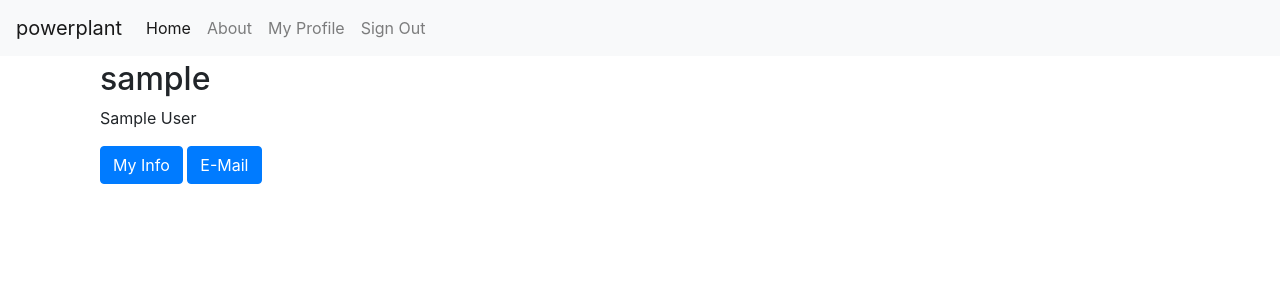
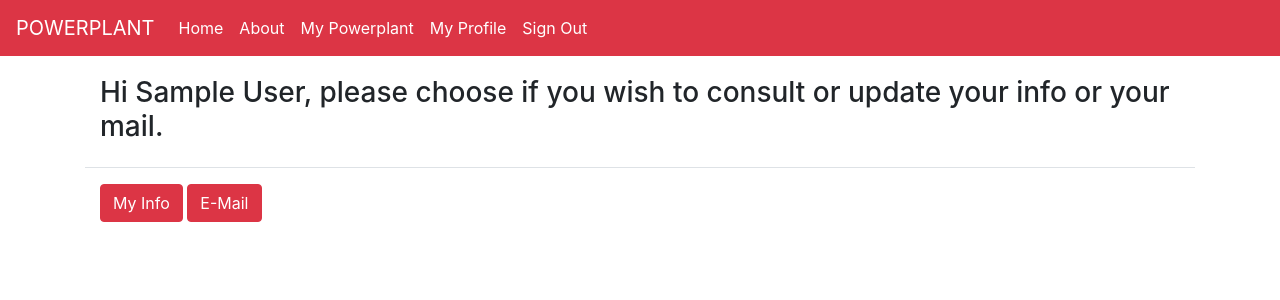
Before and after one commit to p1gm1/powerplant, a Django app: a page that uses powerplant/templates/base.html in a window 1280 px wide. Shown: the top 300 px of the page. Run offline with Django 3.2, Linux system fonts and the light colour scheme; the visitor is signed in with stand-in values (Sample User, id 1); data comes from the database, SQL or seed files in the repository; some libraries are stand-ins or nearby versions.

Commit message:
Powerplant forms, mod in user and template

```diff
--- a/powerplant/templates/base.html
+++ b/powerplant/templates/base.html
@@ -8,22 +8,12 @@
     <meta name="description" content="Energy output calculator web assistant">
     <meta name="author" content="Alberto Perdomo">
 
-    <!-- HTML5 shim, for IE6-8 support of HTML5 elements -->
-    <!--[if lt IE 9]>
-      <script src="https://cdnjs.cloudflare.com/ajax/libs/html5shiv/3.7.3/html5shiv.min.js"></script>
-    <![endif]-->
-
     <link rel="icon" href="{% static 'images/favicons/favicon.ico' %}">
 
     {% block css %}
 
     <!-- Latest compiled and minified Bootstrap CSS -->
     <link href="https://stackpath.bootstrapcdn.com/bootstrap/4.3.1/css/bootstrap.min.css" rel="stylesheet" integrity="sha384-ggOyR0iXCbMQv3Xipma34MD+dH/1fQ784/j6cY/iJTQUOhcWr7x9JvoRxT2MZw1T" crossorigin="anonymous">
-
-
-    <!-- Your stuff: Third-party CSS libraries go here -->
-
-    <!-- This file stores project-specific CSS -->
 
     <link href="{% static 'css/project.css' %}" rel="stylesheet">
 
@@ -34,45 +24,7 @@
 
   <body>
 
-    <div class="mb-1">
-      <nav class="navbar navbar-expand-md navbar-light bg-light">
-        <button class="navbar-toggler navbar-toggler-right" type="button" data-toggle="collapse" data-target="#navbarSupportedContent" aria-controls="navbarSupportedContent" aria-expanded="false" aria-label="Toggle navigation">
-          <span class="navbar-toggler-icon"></span>
-        </button>
-        <a class="navbar-brand" href="{% url 'home' %}">powerplant</a>
-
-        <div class="collapse navbar-collapse" id="navbarSupportedContent">
-          <ul class="navbar-nav mr-auto">
-            <li class="nav-item active">
-              <a class="nav-link" href="{% url 'home' %}">Home <span class="sr-only">(current)</span></a>
-            </li>
-            <li class="nav-item">
-              <a class="nav-link" href="{% url 'about' %}">About</a>
-            </li>
-            {% if request.user.is_authenticated %}
-              <li class="nav-item">
-                {# URL provided by django-allauth/account/urls.py #}
-                <a class="nav-link" href="{% url 'users:detail' request.user.username  %}">{% trans "My Profile" %}</a>
-              </li>
-              <li class="nav-item">
-                {# URL provided by django-allauth/account/urls.py #}
-                <a class="nav-link" href="{% url 'account_logout' %}">{% trans "Sign Out" %}</a>
-              </li>
-            {% else %}
-              <li class="nav-item">
-                {# URL provided by django-allauth/account/urls.py #}
-                <a id="sign-up-link" class="nav-link" href="{% url 'account_signup' %}">{% trans "Sign Up" %}</a>
-              </li>
-              <li class="nav-item">
-                {# URL provided by django-allauth/account/urls.py #}
-                <a id="log-in-link" class="nav-link" href="{% url 'account_login' %}">{% trans "Sign In" %}</a>
-              </li>
-            {% endif %}
-          </ul>
-        </div>
-      </nav>
-
-    </div>
+    {% include "nav.html" %}
 
     <div class="container">
 
@@ -83,7 +35,7 @@
       {% endif %}
 
       {% block content %}
-        <p>Use this document as a way to quick start any new project.</p>
+
       {% endblock content %}
 
     </div> <!-- /container -->
@@ -100,11 +52,6 @@
       <script src="https://cdnjs.cloudflare.com/ajax/libs/popper.js/1.14.3/umd/popper.min.js" integrity="sha384-ZMP7rVo3mIykV+2+9J3UJ46jBk0WLaUAdn689aCwoqbBJiSnjAK/l8WvCWPIPm49" crossorigin="anonymous"></script>
       <script src="https://stackpath.bootstrapcdn.com/bootstrap/4.3.1/js/bootstrap.min.js" integrity="sha384-JjSmVgyd0p3pXB1rRibZUAYoIIy6OrQ6VrjIEaFf/nJGzIxFDsf4x0xIM+B07jRM" crossorigin="anonymous"></script>
 
-      <!-- Your stuff: Third-party javascript libraries go here -->
-
-
-      <!-- place project specific Javascript in this file -->
-
       <script src="{% static 'js/project.js' %}"></script>
 
 
--- /dev/null
+++ b/powerplant/templates/nav.html
@@ -0,0 +1,38 @@
+{% load static i18n %}
+    <div class="mb-1">
+        <nav class="navbar navbar-expand-md navbar-dark bg-danger">
+            <button class="navbar-toggler navbar-toggler-right" type="button" data-toggle="collapse" data-target="#navbarSupportedContent" aria-controls="navbarSupportedContent" aria-expanded="false" aria-label="Toggle navigation">
+            <span class="navbar-toggler-icon"></span>
+            </button>
+            <a class="navbar-brand" href="{% url 'home' %}">POWERPLANT</a>
+
+            <div class="collapse navbar-collapse" id="navbarSupportedContent">
+                <ul class="navbar-nav mr-auto">
+                    <li class="nav-item active">
+                    <a class="nav-link" href="{% url 'home' %}">Home <span class="sr-only">(current)</span></a>
+                    </li>
+                    <li class="nav-item active">
+                    <a class="nav-link" href="{% url 'about' %}">About</a>
+                    </li>
+                    {% if request.user.is_authenticated %}
+                    <li class="nav-item active">
+                        <a class="nav-link" href="{% url 'users:powerplant' request.user.username %}">{% trans "My Powerplant" %}</a>
+                    </li>
+                    <li class="nav-item active">
+                        <a class="nav-link" href="{% url 'users:detail' request.user.username  %}">{% trans "My Profile" %}</a>
+                    </li>
+                    <li class="nav-item active">
+                        <a class="nav-link" href="{% url 'account_logout' %}">{% trans "Sign Out" %}</a>
+                    </li>
+                    {% else %}
+                    <li class="nav-item active">
+                        <a id="sign-up-link" class="nav-link" href="{% url 'account_signup' %}">{% trans "Sign Up" %}</a>
+                    </li>
+                    <li class="nav-item active">
+                        <a id="log-in-link" class="nav-link" href="{% url 'account_login' %}">{% trans "Sign In" %}</a>
+                    </li>
+                    {% endif %}
+                </ul>
+            </div>
+        </nav>
+    </div>
--- a/powerplant/templates/users/user_detail.html
+++ b/powerplant/templates/users/user_detail.html
@@ -7,12 +7,12 @@
 <div class="container">
 
   <div class="row">
-    <div class="col-sm-12">
-
-      <h2>{{ object.username }}</h2>
-      {% if object.name %}
-        <p>{{ object.name }}</p>
-      {% endif %}
+    <div class="col-sm-12 pb-3 pt-3" style="border-bottom: 1px solid #dee2e6">
+    {% if object.name %}
+      <h3>Hi {{ object.name }}, please choose if you wish to consult or update your info or your mail.</h3>
+    {% else %}
+      <h3>Hi {{ object.username }}, please choose if you wish to consult or update your info or your mail.</h3>
+    {% endif %}
     </div>
   </div>
 
@@ -20,10 +20,9 @@
 <!-- Action buttons -->
 <div class="row">
 
-  <div class="col-sm-12">
-    <a class="btn btn-primary" href="{% url 'users:update' %}" role="button">My Info</a>
-    <a class="btn btn-primary" href="{% url 'account_email' %}" role="button">E-Mail</a>
-    <!-- Your Stuff: Custom user template urls -->
+  <div class="col-sm-12 pt-3">
+    <a class="btn btn-danger" href="{% url 'users:update' %}" role="button">My Info</a>
+    <a class="btn btn-danger" href="{% url 'account_email' %}" role="button">E-Mail</a>
   </div>
 
 </div>
--- a/powerplant/users/models.py
+++ b/powerplant/users/models.py
@@ -1,5 +1,5 @@
 from django.contrib.auth.models import AbstractUser
-from django.db.models import CharField
+from django.db.models import CharField, FloatField
 from django.urls import reverse
 from django.utils.translation import gettext_lazy as _
 
@@ -9,6 +9,11 @@ class User(AbstractUser):
 
     #: First and last name do not cover name patterns around the globe
     name = CharField(_("Name of User"), blank=True, max_length=255)
+    at = FloatField(default=25.00)
+    v = FloatField(default=50.00)
+    ap = FloatField(default=1000.00)
+    rh = FloatField(default=50.00)
+    ep = FloatField(default=0.00)
 
     def get_absolute_url(self):
         """Get url for user's detail view.
@@ -17,4 +22,12 @@ class User(AbstractUser):
             str: URL for user detail.
 
         """
-        return reverse("users:detail", kwargs={"username": self.username})
+        context = {
+            'username': self.username,
+            'temperature': self.at,
+            'exhaust_vacuum': self.v,
+            'relative_humidity': self.rh,
+            'ambient_pressure': self.ap,
+            'electrical_energy':self.ep
+        }
+        return reverse("users:detail", **context)
--- a/powerplant/users/urls.py
+++ b/powerplant/users/urls.py
@@ -4,6 +4,7 @@ from powerplant.users.views import (
     user_detail_view,
     user_redirect_view,
     user_update_view,
+    user_powerplant_view,
 )
 
 app_name = "users"
@@ -11,4 +12,5 @@ urlpatterns = [
     path("~redirect/", view=user_redirect_view, name="redirect"),
     path("~update/", view=user_update_view, name="update"),
     path("<str:username>/", view=user_detail_view, name="detail"),
+    path("<str:username>/powerplant/", view=user_powerplant_view, name="powerplant")
 ]
--- a/powerplant/users/views.py
+++ b/powerplant/users/views.py
@@ -4,6 +4,9 @@ from django.contrib.auth.mixins import LoginRequiredMixin
 from django.urls import reverse
 from django.utils.translation import gettext_lazy as _
 from django.views.generic import DetailView, RedirectView, UpdateView
+from django.views.generic.edit import FormMixin, ProcessFormView
+
+from powerplant.users.forms import UserPowerplantForm
 
 User = get_user_model()
 
@@ -48,3 +51,24 @@ class UserRedirectView(LoginRequiredMixin, RedirectView):
 
 
 user_redirect_view = UserRedirectView.as_view()
+
+class UserPowerplantView(LoginRequiredMixin, UpdateView):
+
+    model = User
+    fields = ["at",
+              "v",
+              "ap",
+              "rh",
+              "ep"]
+
+    form = UserPowerplantForm()
+    template_name="users/user_powerplant.html"
+
+    def get_object(self):
+        return User.objects.get(username=self.request.user.username)
+
+    def form_valid(self, form):
+        form.save()
+        return super().form_valid(form)
+
+user_powerplant_view = UserPowerplantView.as_view()
```
Also changed, not shown: powerplant/templates/users/user_powerplant.html (added, +20 -0 lines), powerplant/users/forms.py (+38 -0 lines), powerplant/users/tests/test_views.py (+1 -5 lines), powerplant/users/migrations/0002_auto_20201214_1201.py (added).
